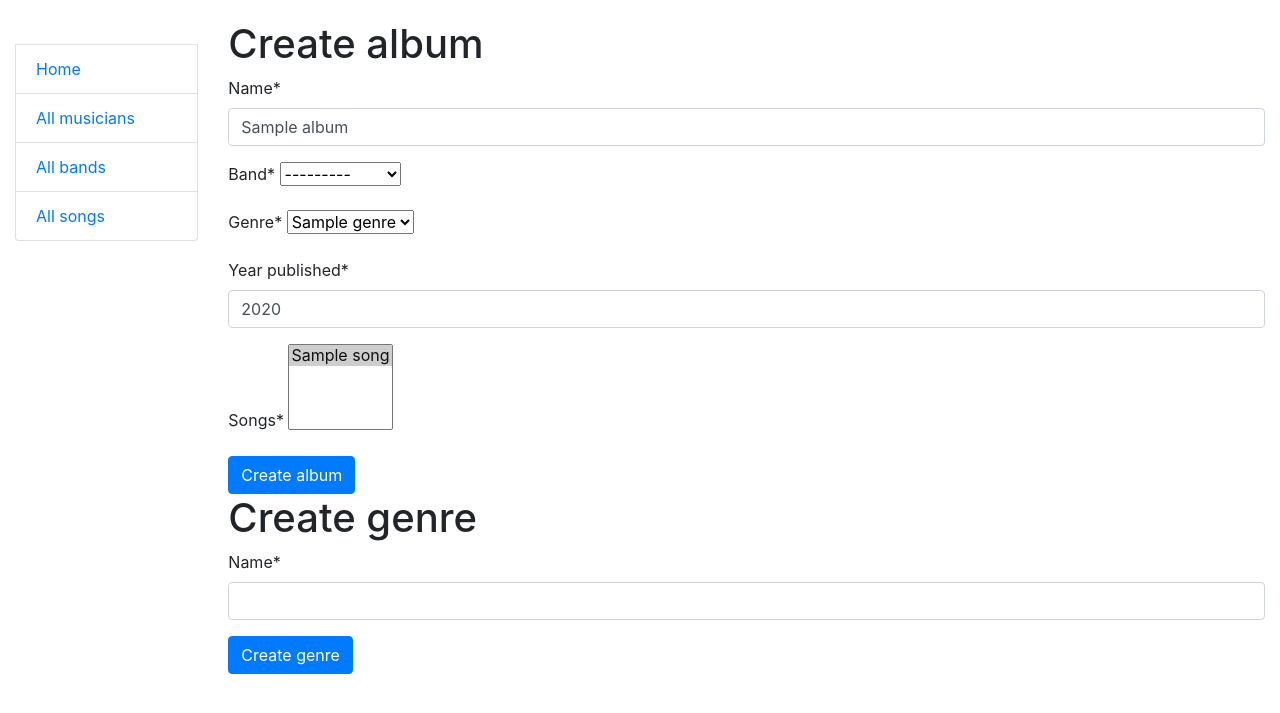
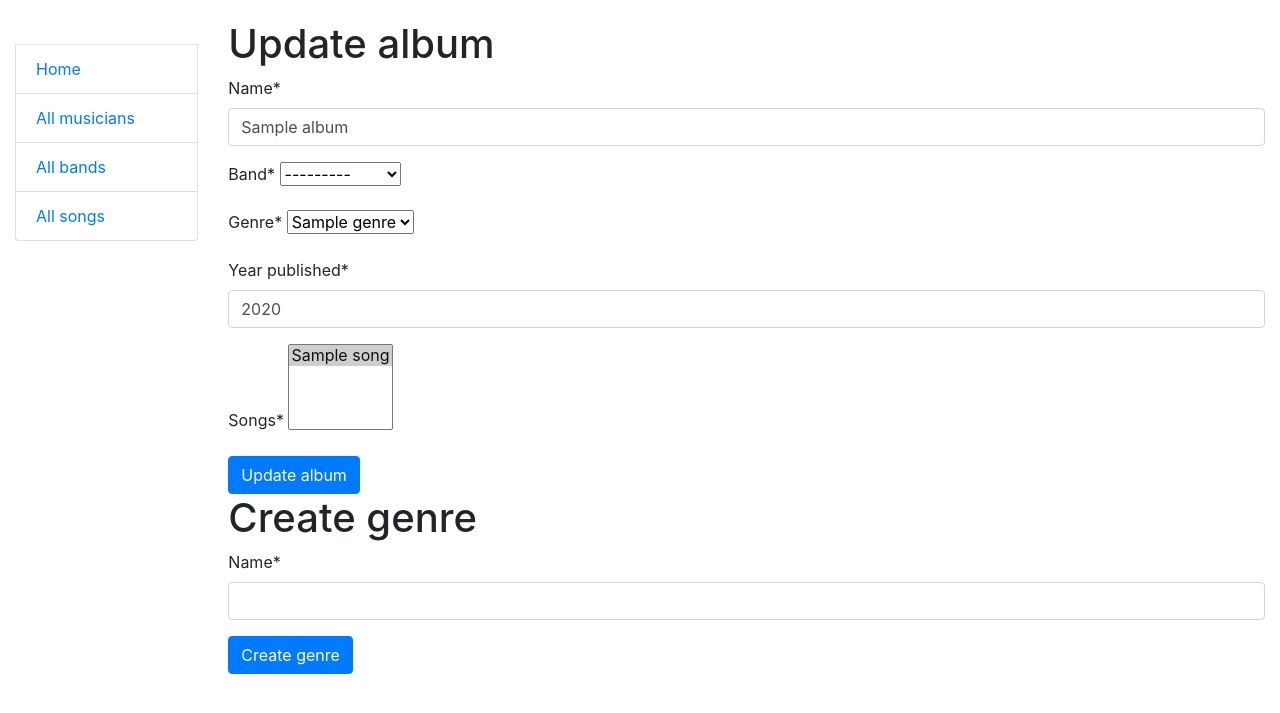
Before and after one commit to vlodek69/music-school, a Django app: page /album/1/update in a window 1280 px wide. Shown: the top 713 px of the page. Run offline with Django 4.2, Linux system fonts and the light colour scheme; tables that the repository leaves empty hold one stand-in row (values such as "Sample post"); some libraries are stand-ins or nearby versions.

Commit message:
Add yesno tag in album_form.html

```diff
--- a/templates/catalog/album_form.html
+++ b/templates/catalog/album_form.html
@@ -2,12 +2,12 @@
 {% load crispy_forms_filters %}
 
 {% block content %}
-  <h1>Create album</h1>
+  <h1>{{ album_form.initial|yesno:"Update,Create" }} album</h1>
   <form action="" method="post">
     {% csrf_token %}
     {{ album_form|crispy }}
 
-    <input type="submit" value="Create album" class="btn btn-primary">
+    <input type="submit" value="{{ album_form.initial|yesno:"Update,Create" }} album" class="btn btn-primary">
   </form>
 
   <h1>Create genre</h1>
```
